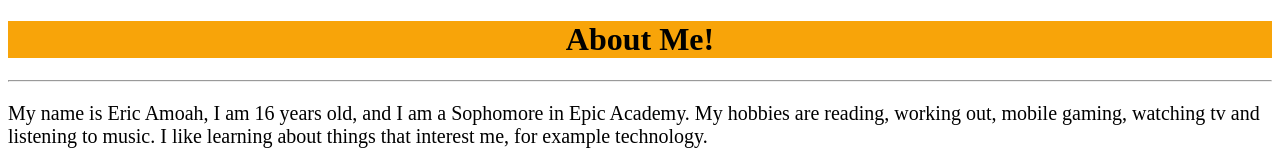
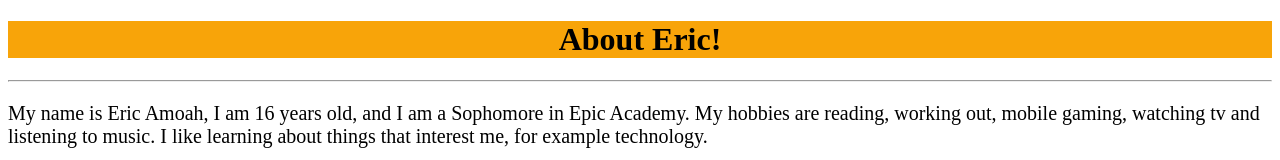
Before and after one commit to EricPandas/Website-Portfolio, a plain HTML site: page index.html in a window 1280 px wide. Shown: the top 160 px of the page. Drawn offline with Linux system fonts and the light colour scheme.

Commit message:
changed the about me

```diff
--- a/index.html
+++ b/index.html
@@ -9,7 +9,7 @@
 
   <h1 style="background-color:rgb(248, 164, 9)"
   <h1 style="font-family:Georgia"
-  <h1><b><center>About Me!</center></b></h1>
+  <h1><b><center>About Eric!</center></b></h1>
   <hr>
   <p style="font-size:20px"
   <p style="font-family:Lucida Sans"
```
